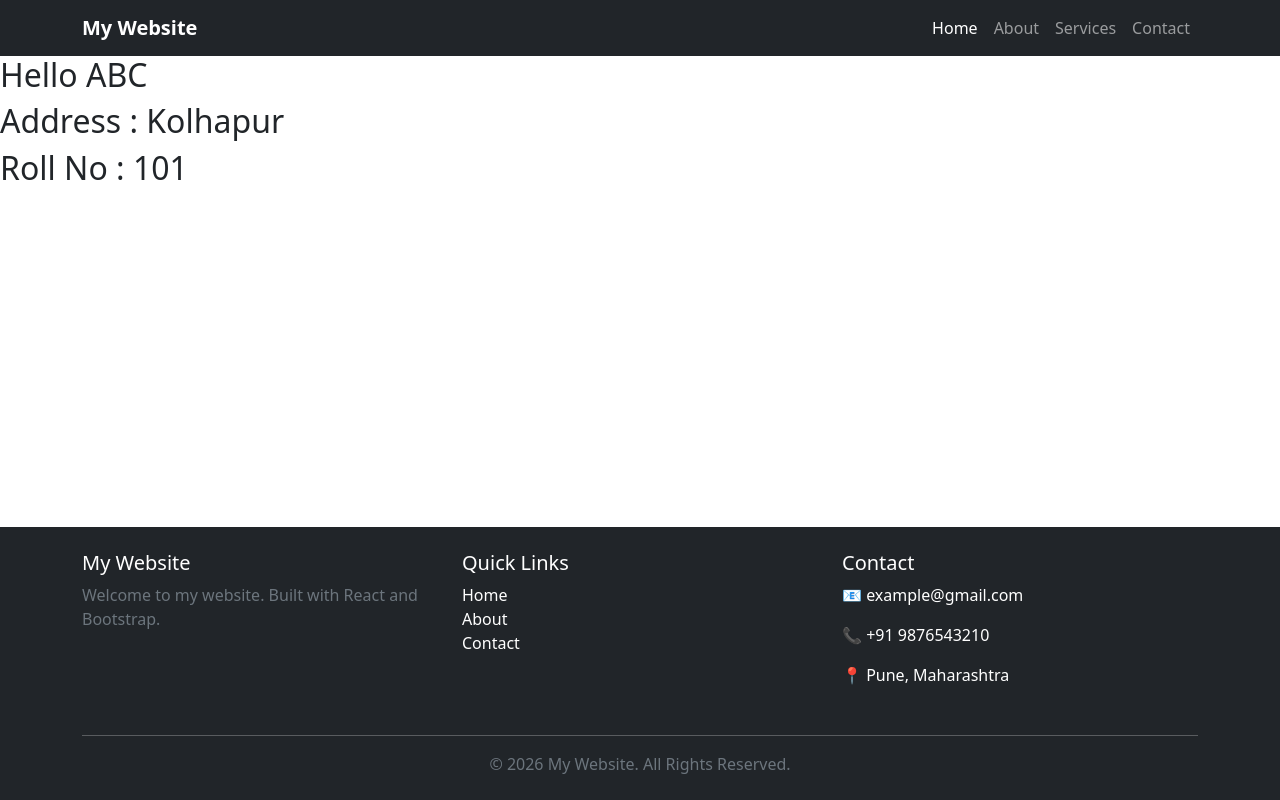
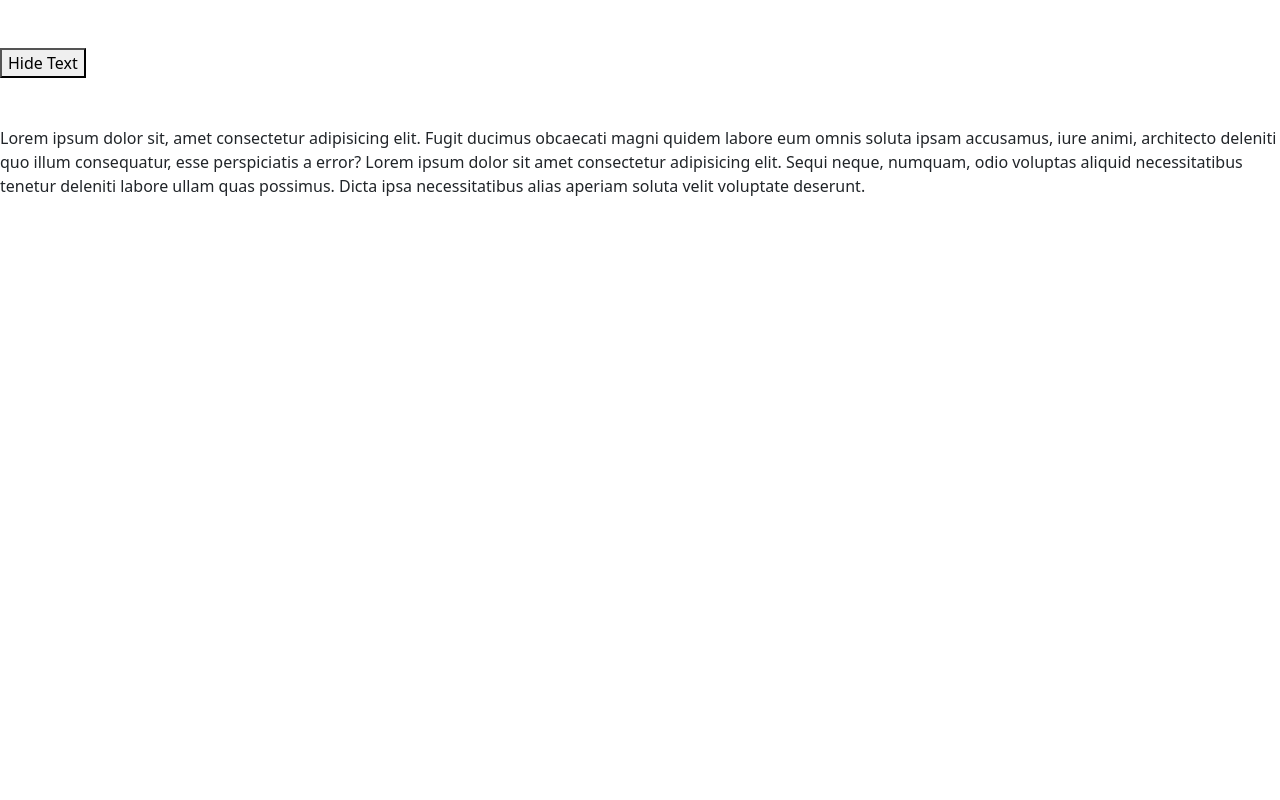
Before and after one commit to 09snehalchavan/ReactJS, a React (Vite) app in the folder myProject/: page / in a window 1280 px wide. Built offline with nearby package versions, Linux system fonts and the light colour scheme; the HTML template or start-up script is replaced by a standard one.

Commit message:
Today New Learn

```diff
--- a/myProject/src/App.jsx
+++ b/myProject/src/App.jsx
@@ -5,6 +5,9 @@ import ClassBasedComponent from './components/ClassBasedComponent'
 import Footer from './components/Footer'
 import Header from './components/Header'
 import ParentComponent from './components/ParentComponent'
+import Counter from './components/Counter'
+import Toggle from './components/Toggle'
+import Hide_show from './components/Hide_show'
 
 
 function App() {
@@ -16,23 +19,29 @@ function App() {
         flex-direction: column;
         min-height: 100vh; */}
 
+      {/*
+      <Header />
+      <main className='flex-grow-1'> */}
 
-      <Header />
-      <main className='flex-grow-1'>
-
-        {/*
+      {/*
             <br /><br />
             <h2>Welcome To ReactJS</h2>
             <p>ReactJS popural language</p>
             <FunctionBasedComponent />
             <ClassBasedComponent />
           */}
-
+      {/*
         <ParentComponent />
 
       </main>
-      <Footer />
+      <Footer /> */}
       {/* </div > */}
+
+      {/* <Counter /> */}
+
+      {/* <Toggle /> */}
+
+      <Hide_show />
     </>
   )
 }
--- /dev/null
+++ b/myProject/src/components/Counter.jsx
@@ -0,0 +1,19 @@
+import React, { useState } from 'react'
+
+const Counter = () => {
+
+    const [count, setCount] = useState(0);
+
+    return (
+        <>
+            <h2>Count : {count} </h2>
+            <br />
+            <button onClick={() => setCount(count + 1)}>+</button>
+            <br />
+            <br />
+            <button onClick={() => setCount(count - 1)}>-</button>
+        </>
+    )
+}
+
+export default Counter
--- /dev/null
+++ b/myProject/src/components/Hide_show.jsx
@@ -0,0 +1,35 @@
+import React, { useState } from 'react'
+
+const Hide_show = () => {
+
+    const [hideMode, setHideMode] = useState(false)
+
+    const changeText = () => {
+        setHideMode(!hideMode);
+    }
+
+    return (
+        <>
+
+            <br /><br />
+            <button onClick={changeText}>{hideMode ? "Show Text" : "Hide Text"}</button>
+
+
+            <div style={{
+                // color: hideMode ? "white" : "black"
+                display: hideMode ? "none" : "block"
+            }}>
+                <br /><br />
+                <p>
+                    Lorem ipsum dolor sit, amet consectetur adipisicing elit. Fugit ducimus obcaecati magni quidem labore eum omnis soluta ipsam accusamus, iure animi, architecto deleniti quo illum consequatur, esse perspiciatis a error?
+                    Lorem ipsum dolor sit amet consectetur adipisicing elit. Sequi neque, numquam, odio voluptas aliquid necessitatibus tenetur deleniti labore ullam quas possimus. Dicta ipsa necessitatibus alias aperiam soluta velit voluptate deserunt.
+                </p>
+
+            </div>
+
+        </>
+    )
+
+}
+
+export default Hide_show
--- /dev/null
+++ b/myProject/src/components/Toggle.jsx
@@ -0,0 +1,28 @@
+import React, { useState } from 'react'
+
+
+const Toggle = () => {
+
+    const [darkMode, setDarkMode] = useState(false);
+
+    const changeBackground = () => {
+        setDarkMode(!darkMode);
+    }
+
+    return (
+        <>
+            <div style={{
+                backgroundColor: darkMode ? "black" : "white",
+                color: darkMode ? "white" : "black",
+                height: "50vh",
+                width: "50vh"
+            }}>
+                <h2>Welcome to Toggle </h2><br /><br />
+                <button onClick={changeBackground}>{darkMode ? "Light Mode" : "Dark Mode"}</button>
+            </div>
+        </>
+    )
+
+}
+
+export default Toggle
```
